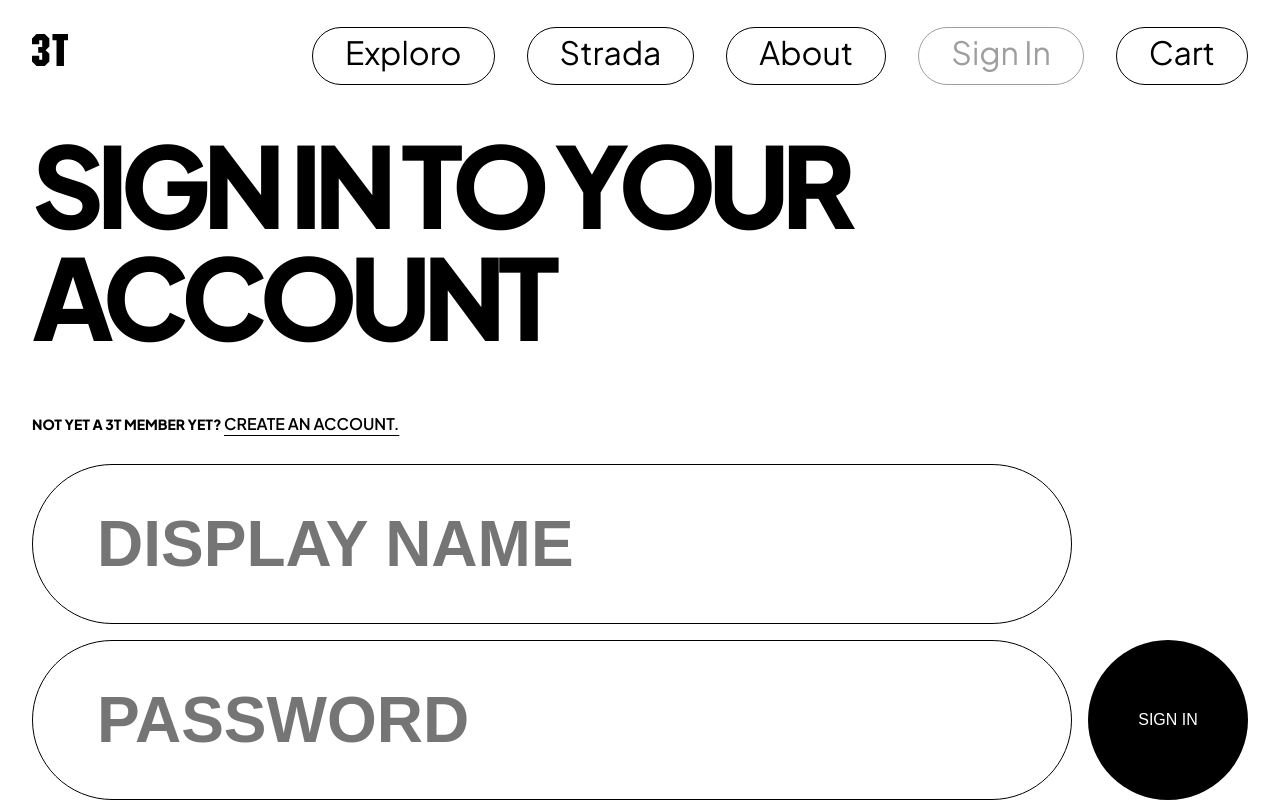
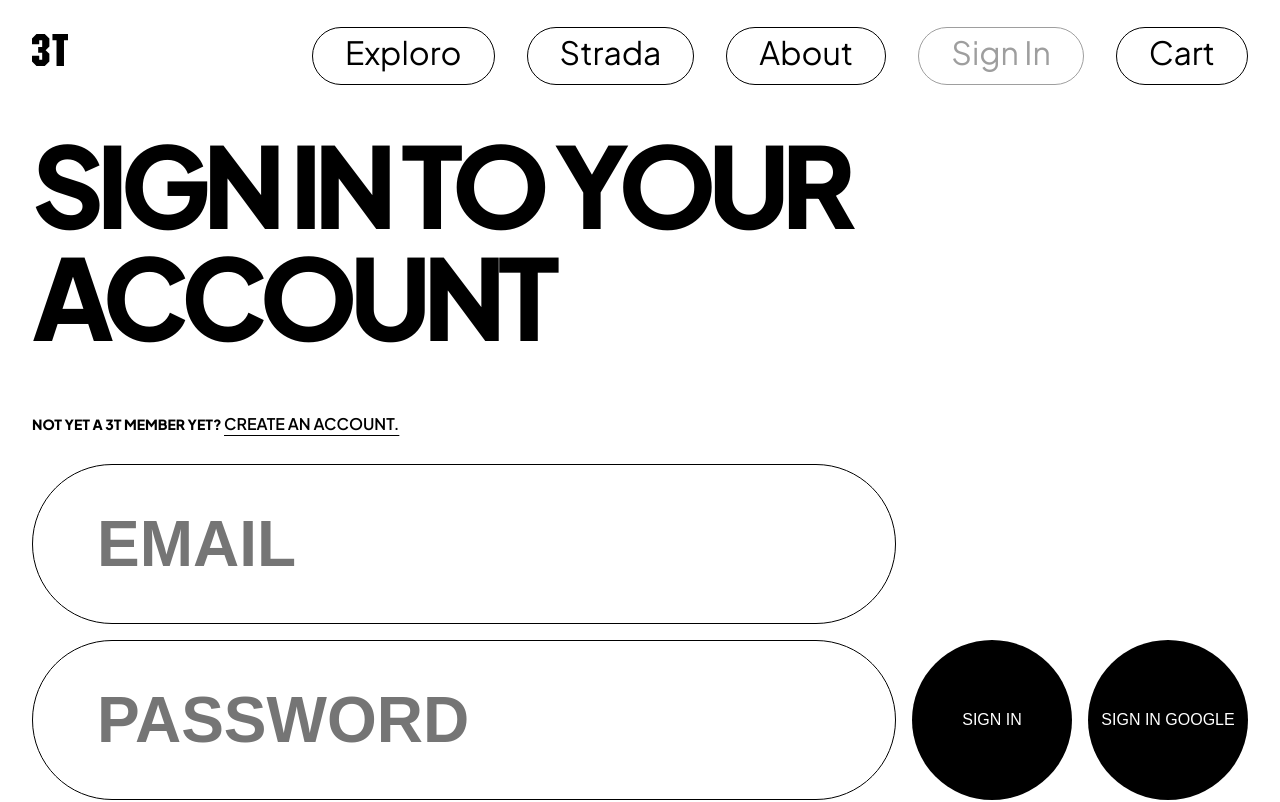
Before and after one commit to JoshuaIsADev/3t, a React (Vite) app: page /signin in a window 1280 px wide. Shown: the top 802 px of the page. Built offline with nearby package versions, Linux system fonts and the light colour scheme.

Commit message:
finished sign in form

```diff
--- a/src/pages/SignIn.jsx
+++ b/src/pages/SignIn.jsx
@@ -1,6 +1,7 @@
 import {
   signInWithGooglePopup,
   createUserDocumentFromAuth,
+  signInAuthWithEmailAndPassword,
 } from '../utils/firebase/firebase.utils';
 
 import styled from 'styled-components';
@@ -8,6 +9,7 @@
 import { Button } from '../ui/Button';
 import FormInput from '../ui/FormInput';
 import StyledLink from '../ui/StyledLink';
+import { useState } from 'react';
 
 const StyledSignIn = styled.section`
   display: flex;
@@ -49,10 +51,53 @@
   padding-bottom: 2rem;
 `;
 
+const defaultFormFields = {
+  email: '',
+  password: '',
+};
+
 function SignIn() {
-  const logGoogleUser = async () => {
+  const [formFields, setFormFields] = useState(defaultFormFields);
+  const { email, password } = formFields;
+
+  const resetFormFields = () => {
+    setFormFields(defaultFormFields);
+  };
+
+  const signInWithGoogle = async () => {
     const { user } = await signInWithGooglePopup();
-    const userDocRef = await createUserDocumentFromAuth(user);
+    await createUserDocumentFromAuth(user);
+  };
+
+  const handleSubmit = async (event) => {
+    event.preventDefault();
+
+    try {
+      const response = await signInAuthWithEmailAndPassword(email, password);
+      console.log(response);
+      resetFormFields();
+    } catch (error) {
+      switch (error.code) {
+        case 'auth/wrong-password':
+          alert('Incorrect password for email');
+          break;
+        case 'auth/user-not-found':
+          alert('email not found');
+          break;
+        default:
+          console.log(error);
+      }
+      // if (error.code === 'auth/invalid-credential') {
+      //   alert('Incorrect password for email');
+      // }
+      console.log(error);
+    }
+  };
+
+  const handleChange = (event) => {
+    const { name, value } = event.target;
+
+    setFormFields({ ...formFields, [name]: value });
   };
   return (
     <>
@@ -69,15 +114,16 @@
               </StyledLink>
             </Heading>
           </SignUpContainer>
-          <FormContainer>
+          <FormContainer onSubmit={handleSubmit}>
             <InputContainer>
               <FormInput
-                label='displayName'
-                placeholder='Display name'
-                type='text'
+                label='email'
+                placeholder='Email'
+                type='email'
                 required
-                name='displayName'
-                defaultValue=''
+                name='email'
+                value={email}
+                onChange={handleChange}
               />
               <FormInput
                 label='password'
@@ -85,11 +131,19 @@
                 type='password'
                 required
                 name='password'
-                defaultValue=''
+                value={password}
+                onChange={handleChange}
               />
             </InputContainer>
-            <Button $variation='newsletter' onClick={logGoogleUser}>
+            <Button $variation='newsletter' type='submit'>
               Sign In
+            </Button>
+            <Button
+              $variation='newsletter'
+              type='button'
+              onClick={signInWithGoogle}
+            >
+              Sign In Google
             </Button>
           </FormContainer>
         </div>
--- a/src/pages/SignUp.jsx
+++ b/src/pages/SignUp.jsx
@@ -73,8 +73,6 @@
   const [formFields, setFormFields] = useState(defaultFormFields);
   const { displayName, email, password, confirmPassword, newsletter } =
     formFields;
-
-  console.log(formFields);
 
   const resetFormFields = () => {
     setFormFields(defaultFormFields);
--- a/src/utils/firebase/firebase.utils.js
+++ b/src/utils/firebase/firebase.utils.js
@@ -4,6 +4,7 @@
   signInWithPopup,
   GoogleAuthProvider,
   createUserWithEmailAndPassword,
+  signInWithEmailAndPassword,
 } from 'firebase/auth';
 import { getFirestore, doc, getDoc, setDoc } from 'firebase/firestore';
 
@@ -63,3 +64,8 @@
   if (!email || !password) return;
   return await createUserWithEmailAndPassword(auth, email, password);
 };
+
+export const signInAuthWithEmailAndPassword = async (email, password) => {
+  if (!email || !password) return;
+  return await signInWithEmailAndPassword(auth, email, password);
+};
```
